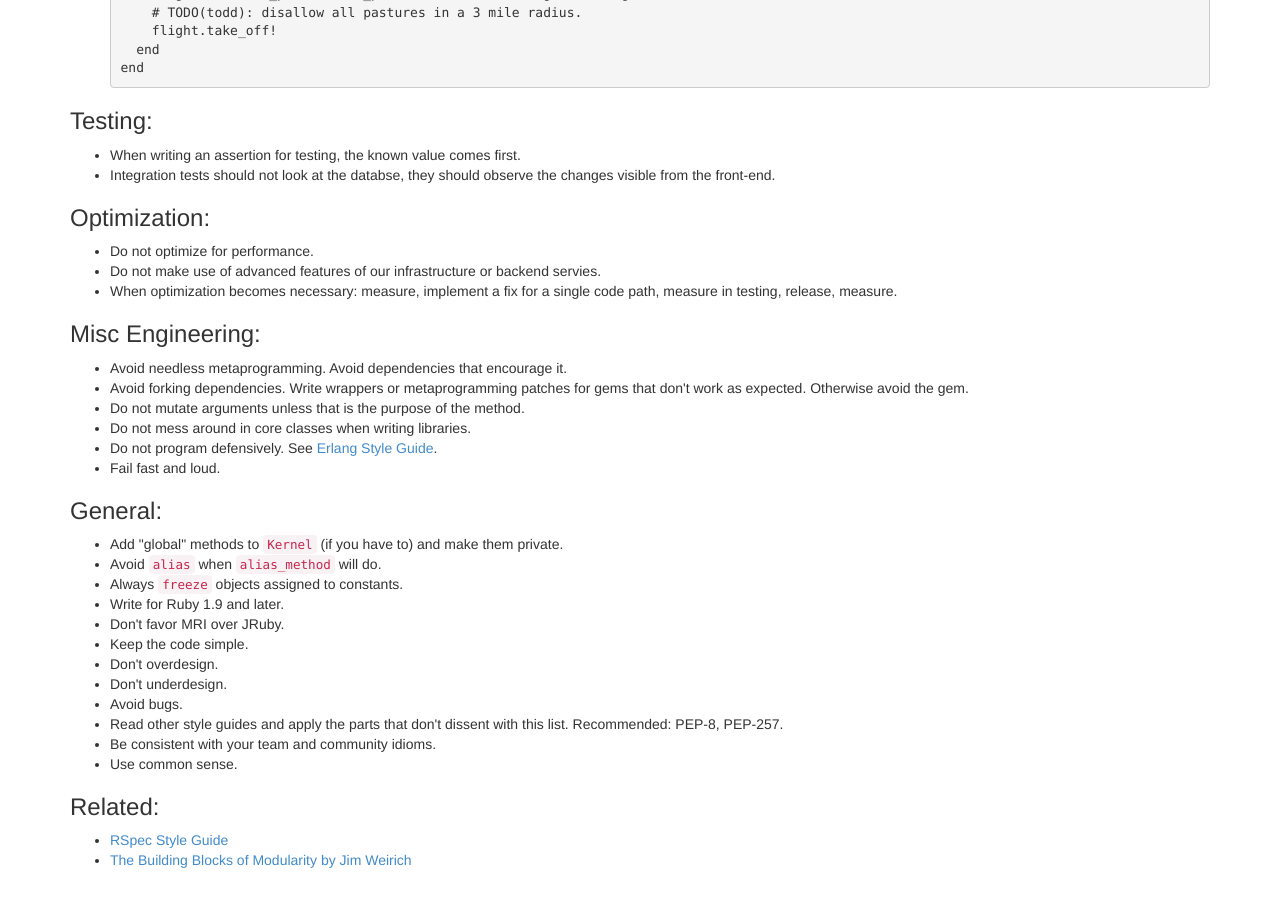
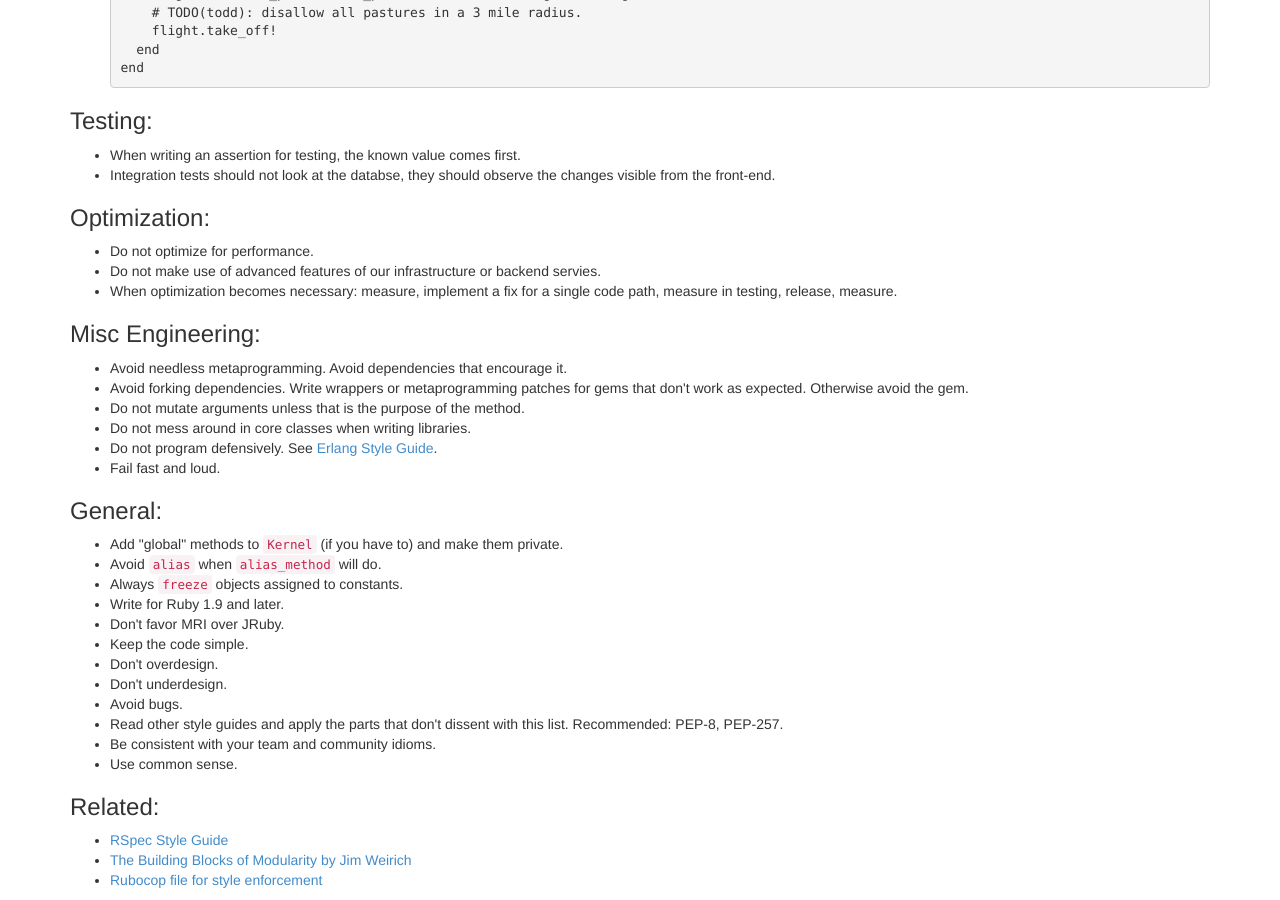
Before and after one commit to CirrusMio/learning-things, a Jekyll site: the page style-guides/ruby.html, which Jekyll copies as it is, in a window 1280 px wide and 900 px high, scrolled down 10044 px. Built offline with Jekyll 4.4.1, drawn with Linux system fonts in a browser that asks for light colours; nearby versions of some CDN libraries; library files that are not in the unit come from our copies.

Commit message:
add link to rubocop file

```diff
--- a/style-guides/ruby.html
+++ b/style-guides/ruby.html
@@ -681,6 +681,7 @@ changes visible from the front-end.</li>
 <ul>
   <li><a href="rspec.html">RSpec Style Guide</a></li>
   <li><a href="http://confreaks.com/videos/77-mwrc2009-the-building-blocks-of-modularity">The Building Blocks of Modularity by Jim Weirich</a></li>
+  <li><a href="https://raw.githubusercontent.com/CirrusMio/learning-things/gh-pages/.rubocop.yml">Rubocop file for style enforcement</a></li>
 </ul>
 
     </div>
```
